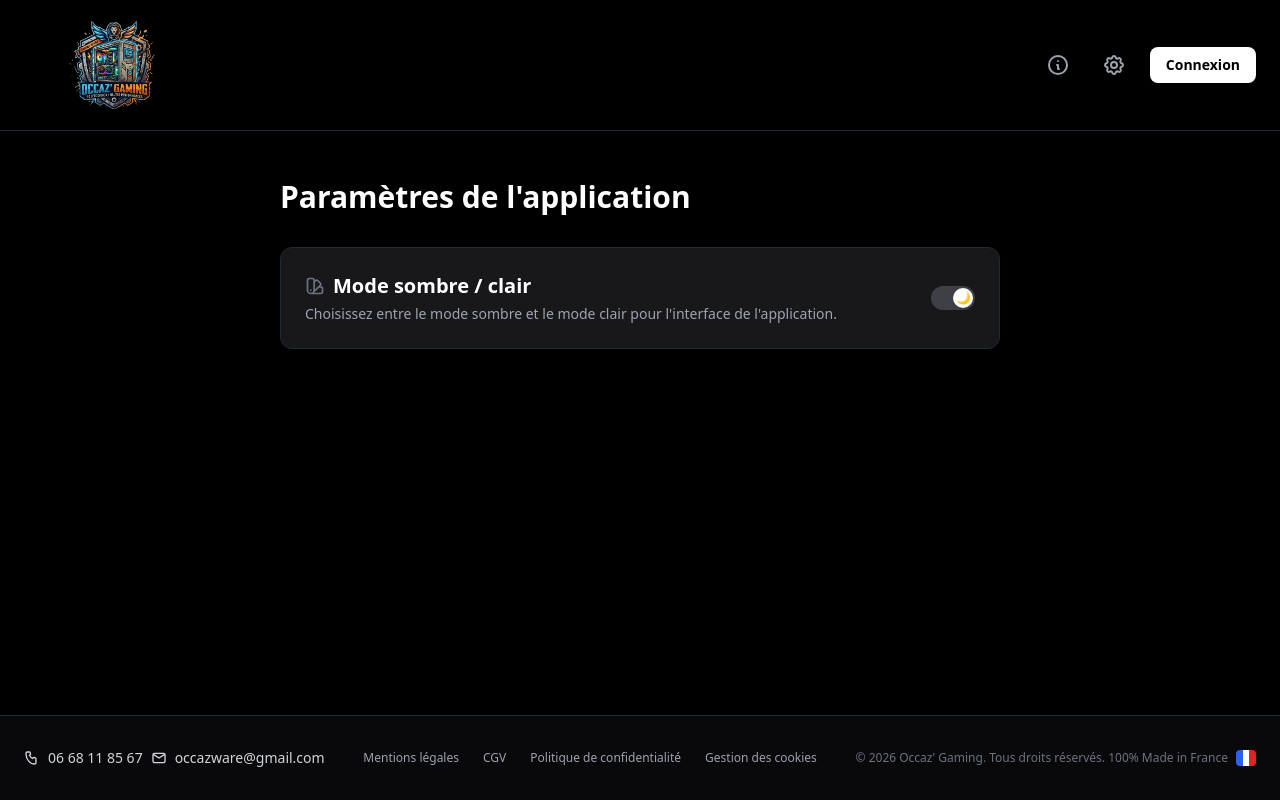
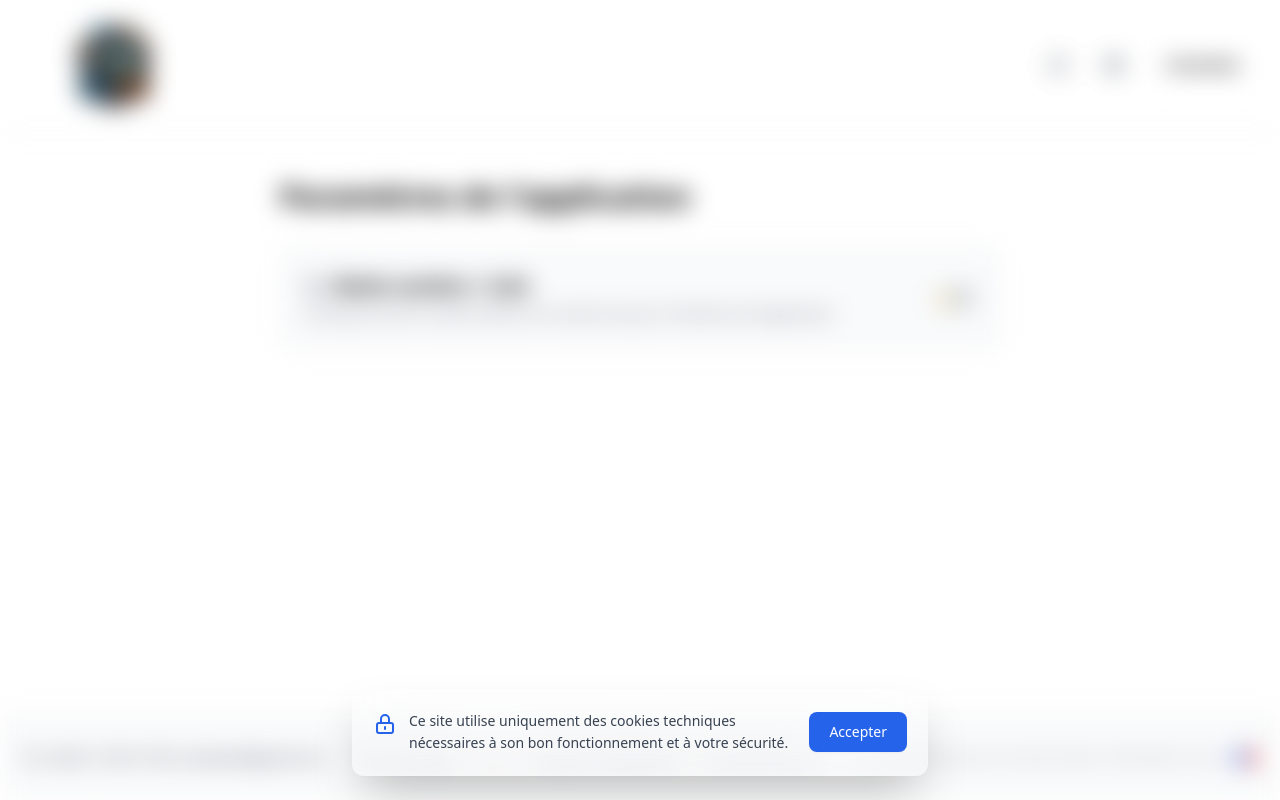
Before and after one commit to ak94u/ak94u-site_occazware, a Flask app: page /parametres in a window 1280 px wide. Run offline with Flask 3, Linux system fonts and the light colour scheme; some libraries are stand-ins or nearby versions.

Commit message:
Suppression des balises style qui contiennes des script js à tout va et ajout d'une route vers un fichier script.js pour connecter tout les script.js à base

```diff
--- a/templates/base.html
+++ b/templates/base.html
@@ -5,23 +5,11 @@
     <meta name="viewport" content="width=device-width, initial-scale=1.0">
     <title>{% block title %}Occaz' Gaming{% endblock %}</title>
     <script src="https://cdn.tailwindcss.com"></script>
-    <script>
-        // Permet à Tailwind de supporter le mode sombre par classe
-        tailwind.config = {
-            darkMode: 'class'
-        }
+</head>
+<body class="bg-white text-black dark:bg-black dark:text-white font-sans antialiased min-h-screen flex flex-col transition-colors duration-200">
 
-        // Applique le thème sauvegardé dès le chargement pour éviter le flash blanc
-        const savedTheme = localStorage.getItem('theme') || 'dark';
-        if (savedTheme === 'dark') {
-            document.documentElement.classList.add('dark');
-        } else {
-            document.documentElement.classList.remove('dark');
-        }
-    </script>
-</head>
-<!-- Modification des classes pour supporter le mode clair (bg-white text-black) et sombre (dark:bg-black dark:text-white) -->
-<body class="bg-white text-black dark:bg-black dark:text-white font-sans antialiased min-h-screen flex flex-col transition-colors duration-200">
+    <!-- 1. CONTENEUR GLOBAL : Floute tout le site si le consentement n'est pas validé -->
+    <div id="page-wrapper" class="flex flex-col min-h-screen transition-all duration-500 {% if not g.has_consent %}blur-md pointer-events-none select-none{% endif %}">
 
         <!-- En-tête adaptable -->
         <header class="sticky top-0 z-50 backdrop-blur-md bg-white/70 dark:bg-black/70 border-b border-gray-200 dark:border-gray-800 px-6 py-4 flex justify-between items-center">
@@ -114,31 +102,30 @@
                         <div class="w-1/3 h-full bg-red-600"></div>
                     </div>
                     </div>
-
                 </div>
             </div>
         </footer>
+    </div> <!-- Fin du page-wrapper -->
 
-    <script>
-    document.addEventListener("DOMContentLoaded", function() {
-        // 1. Chercher la boîte de notification
-        const flashMessage = document.getElementById('flash-message');
+    {% if not g.has_consent %}
+    <!-- 2. LA BANNIÈRE COOKIES : Elle reste en dehors du conteneur flouté pour rester nette -->
+    <!-- Enlevez 'hidden' pour que Jinja décide seul de l'afficher si le consentement manque -->
+    <div id="cookie-banner" class="fixed bottom-6 left-1/2 -translate-x-1/2 w-[calc(100%-2rem)] max-w-xl bg-white/10 dark:bg-zinc-900/40 backdrop-blur-xl text-gray-700 dark:text-gray-200 p-5 rounded-xl shadow-2xl border border-white/10 dark:border-white/15 flex flex-col sm:flex-row items-start sm:items-center justify-between gap-4 transition-all duration-300 z-50">
+        <div class="flex gap-3 items-start">
+            <svg class="w-6 h-6 text-blue-600 shrink-0 mt-0.5" fill="none" stroke="currentColor" viewBox="0 0 24 24" xmlns="http://www.w3.org/2000/svg">
+                <path stroke-linecap="round" stroke-linejoin="round" stroke-width="2" d="M12 15v2m-6 4h12a2 2 0 002-2v-6a2 2 0 00-2-2H6a2 2 0 00-2 2v6a2 2 0 002 2zm10-10V7a4 4 0 00-8 0v4h8z"></path>
+            </svg>
+            <p class="text-sm leading-relaxed">
+                Ce site utilise uniquement des cookies techniques nécessaires à son bon fonctionnement et à votre sécurité.
+            </p>
+        </div>
 
-        if (flashMessage) {
-            // 2. Attendre 3 secondes (3000ms)
-            setTimeout(function() {
-                // Lancer l'effet de disparition progressif (fondu)
-                flashMessage.classList.add('opacity-0');
-
-                // 3. Supprimer définitivement l'élément 500ms après le début du fondu
-                setTimeout(function() {
-                    flashMessage.remove();
-                }, 500);
-
-            }, 3000);
-        }
-    });
-    </script>
-
+        <button onclick="acceptCookies()" class="w-full sm:w-auto bg-blue-600 hover:bg-blue-700 text-white text-sm font-medium px-5 py-2.5 rounded-lg shadow-sm transition-colors duration-150 focus:outline-none focus:ring-2 focus:ring-blue-500 focus:ring-offset-2 shrink-0">
+            Accepter
+        </button>
+    </div>
+    {% endif %}
+<!-- La bonne syntaxe pour charger votre JavaScript Flask -->
+    <script src="{{ url_for('static', filename='js/script.js') }}"></script>
 </body>
 </html>
--- a/templates/parametres.html
+++ b/templates/parametres.html
@@ -29,49 +29,4 @@
         </div>
     </div>
 </div>
-
-<script>
-    function toggleTheme() {
-        const html = document.documentElement;
-        const currentTheme = localStorage.getItem('theme') || 'dark';
-
-        if (currentTheme === 'dark') {
-            // Passer au mode clair
-            html.classList.remove('dark');
-            localStorage.setItem('theme', 'light');
-            updateUI('light');
-        } else {
-            // Passer au mode sombre (de base)
-            html.classList.add('dark');
-            localStorage.setItem('theme', 'dark');
-            updateUI('dark');
-        }
-    }
-
-    function updateUI(theme) {
-        const toggleBtn = document.getElementById('theme-toggle');
-        const ball = document.getElementById('theme-toggle-ball');
-        const icon = document.getElementById('theme-icon');
-
-        if (theme === 'light') {
-            // Style quand le bouton est activé (Thème Blanc)
-            toggleBtn.classList.remove('bg-gray-300', 'dark:bg-zinc-700');
-            toggleBtn.classList.add('bg-blue-600');
-            ball.classList.add('translate-x-5');
-            ball.classList.remove('translate-x-0');
-            icon.innerText = '☀️';
-        } else {
-            // Style quand le bouton est désactivé (Thème de base / Sombre)
-            toggleBtn.classList.add('bg-gray-300', 'dark:bg-zinc-700');
-            toggleBtn.classList.remove('bg-blue-600');
-            ball.classList.add('translate-x-0');
-            ball.classList.remove('translate-x-5');
-            icon.innerText = '🌙';
-        }
-    }
-
-    // Initialisation au chargement de la page
-    const activeTheme = localStorage.getItem('theme') || 'dark';
-    updateUI(activeTheme);
-</script>
 {% endblock %}
```
Also changed, not shown: templates/connexion.html (+0 -31 lines), templates/magasin.html (+0 -11 lines). Lines whose indentation alone changed are shown as unchanged.
